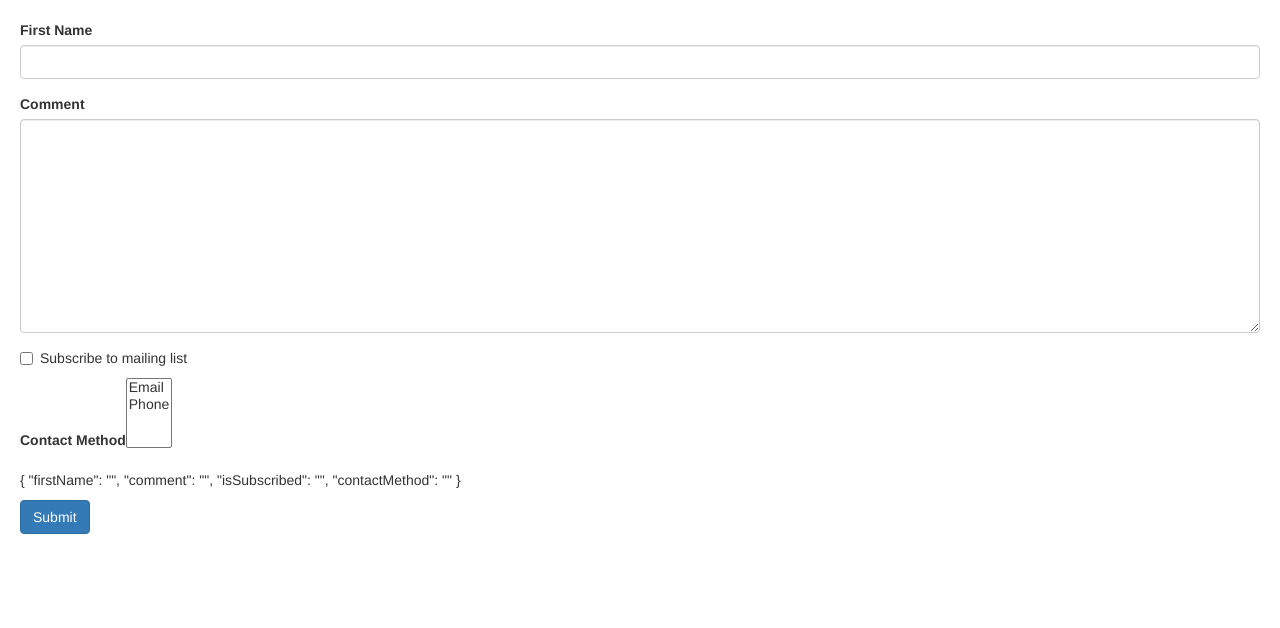
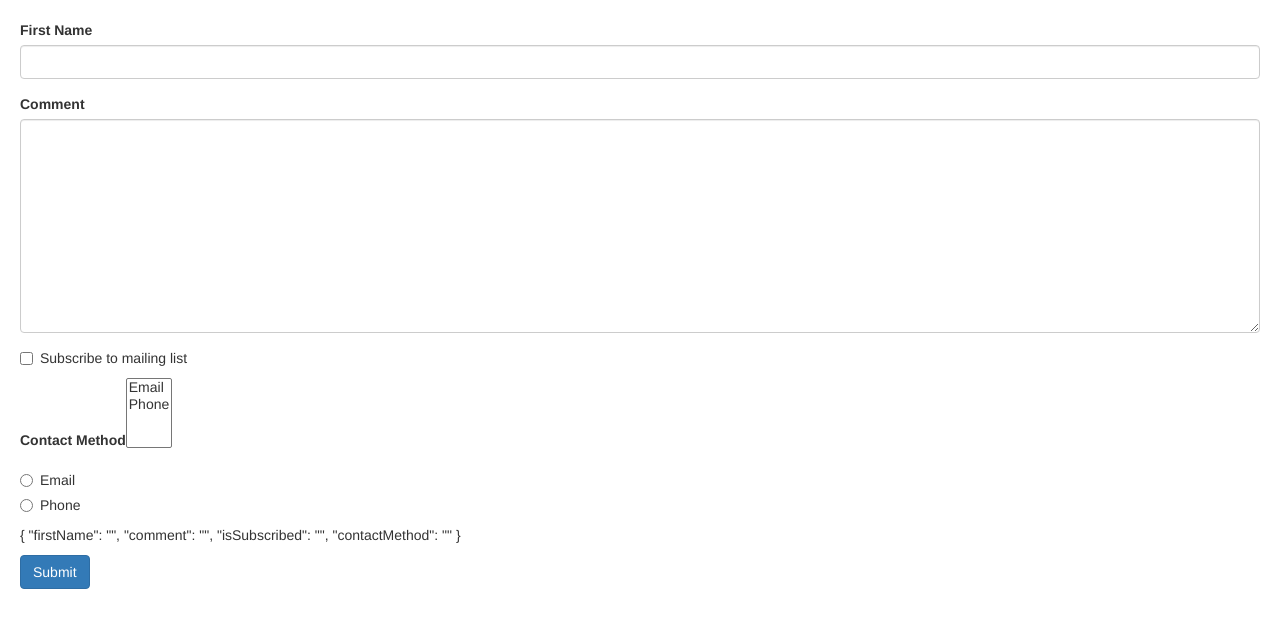
Before and after one commit to kaixuannnn/mosh-angular-learn1, an Angular app: page / in a window 1280 px wide. Shown: the top 628 px of the page. Built offline with nearby package versions, Linux system fonts and the light colour scheme.

Commit message:
radio button

```diff
--- a/src/app/contact-form/contact-form.component.html
+++ b/src/app/contact-form/contact-form.component.html
@@ -54,6 +54,13 @@
       </option>
     </select>
   </div>
+  <div *ngFor="let method of contactMethods" class="radio">
+    <label>
+      <input ngModel type="radio" name="contactMethod" value="method.id" />{{
+        method.name
+      }}</label
+    >
+  </div>
   <p>
     {{ f.value | json }}
   </p>
```
